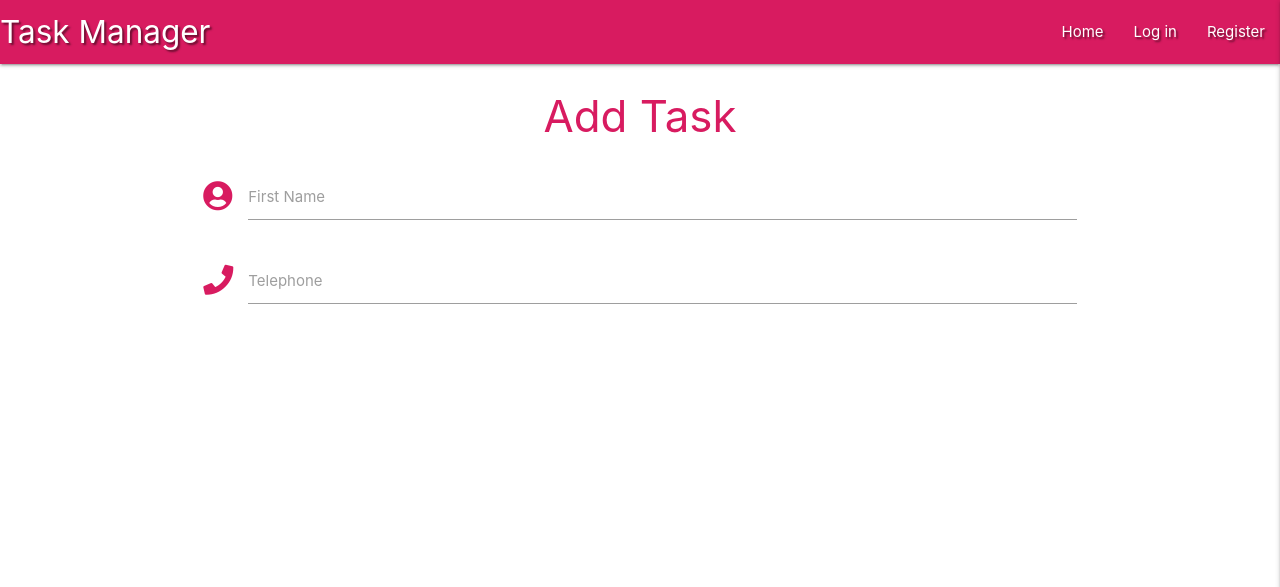
After one commit to Lucyjpjones/task-manager-new, a Flask app: page /add_task in a window 1280 px wide. The commit adds this page. Shown: the top 587 px of the page. Run offline with Flask 2, Linux system fonts and the light colour scheme; some libraries are stand-ins or nearby versions.

Commit message:
Create add_task template

```diff
--- a/app.py
+++ b/app.py
@@ -96,6 +96,11 @@ def logout():
     return redirect(url_for("login"))
 
 
+@app.route("/add_task")
+def add_task():
+    return render_template("add_task.html")
+
+
 if __name__ == "__main__":
     app.run(host=os.environ.get("IP"),
             port=int(os.environ.get("PORT")), debug=True)
--- /dev/null
+++ b/templates/add_task.html
@@ -0,0 +1,22 @@
+{% extends "base.html" %} {% block content %}
+
+<h3 class="pink-text text-darken-1 center-align">Add Task</h3>
+
+<div class="row">
+  <form class="col s12" method="POST" action="">
+    <div class="row">
+      <div class="input-field col s12">
+        <i class="fas fa-user-circle prefix pink-text text-darken-1"></i>
+        <input id="icon_prefix" type="text" class="validate" />
+        <label for="icon_prefix">First Name</label>
+      </div>
+      <div class="input-field col s12">
+        <i class="fas fa-phone prefix pink-text text-darken-1"></i>
+        <input id="icon_telephone" type="tel" class="validate" />
+        <label for="icon_telephone">Telephone</label>
+      </div>
+    </div>
+  </form>
+</div>
+
+{% endblock %}
--- a/templates/base.html
+++ b/templates/base.html
@@ -41,7 +41,7 @@
                 <li><a href="{{ url_for('profile', username=session['user']) }}"
                 >Profile</a>
                 </li>
-                <li><a href="#">New Task</a></li>
+                <li><a href="{{ url_for('add_task') }}">New Task</a></li>
                 <li><a href="#">Manage Categories</a></li>
                 <li><a href="{{ url_for('logout') }}">Log out</a></li>
             {% else %}
@@ -63,7 +63,7 @@
             >Profile</a
           >
         </li>
-        <li><a href="#">New Task</a></li>
+        <li><a href="{{ url_for('add_task') }}">New Task</a></li>
         <li><a href="#">Manage Categories</a></li>
         <li><a href="{{ url_for('logout') }}">Log out</a></li>
         {% else %}
```
